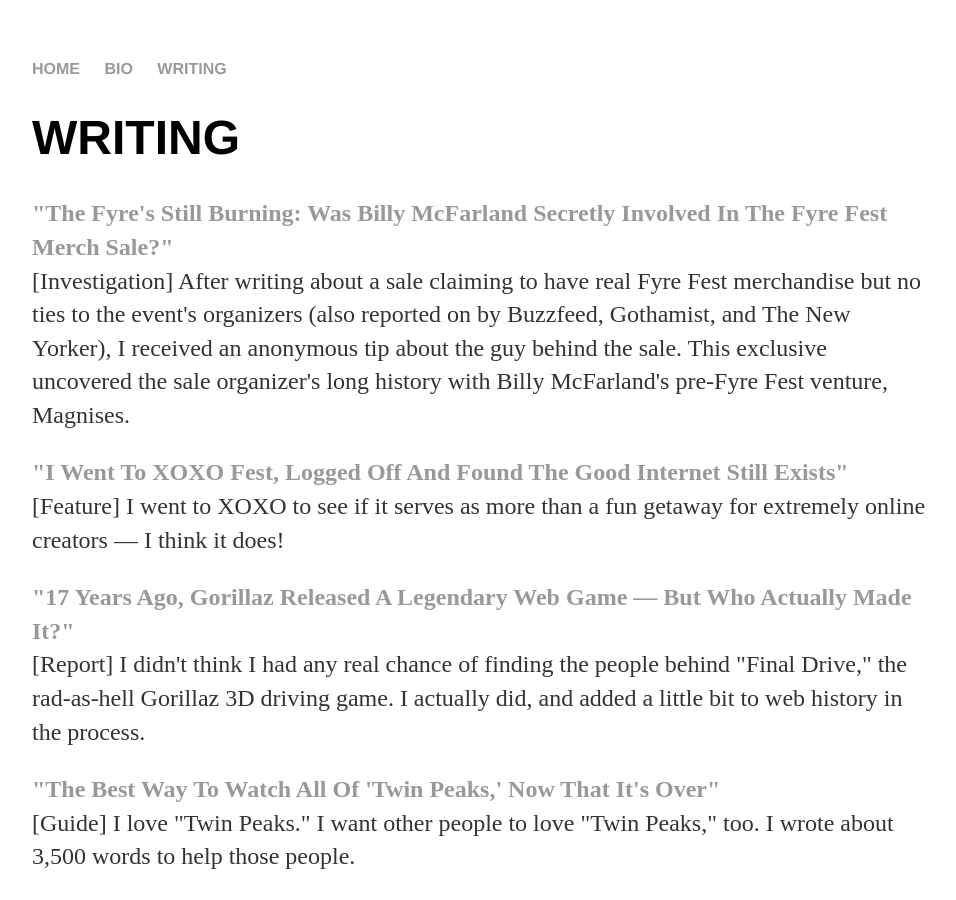
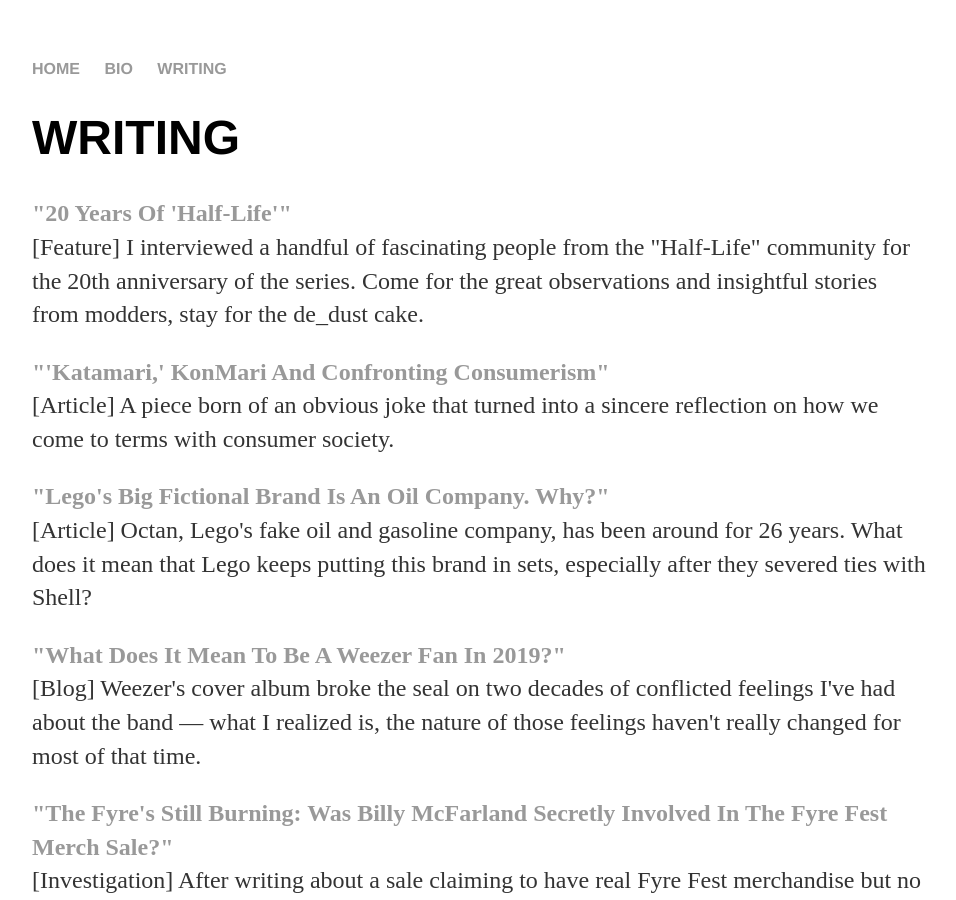
Before and after one commit to mathewolson/mathewolson.github.io, a Jekyll site: the page built from writing.html, in a window 1280 px wide and 900 px high. Shown: the whole window, without its empty margins (160-1116 px from the left). Built offline with Jekyll 4.4.1, drawn with Linux system fonts in a browser that asks for light colours.

Commit message:
Update writing.html

```diff
--- a/writing.html
+++ b/writing.html
@@ -4,6 +4,10 @@
 ---
 <div class="blurb">
 	<h1>WRITING</h1>
+	<p><b><a href="http://digg.com/2018/half-life-20th-anniversary">"20 Years Of 'Half-Life'"</a></b><br>[Feature] I interviewed a handful of fascinating people from the "Half-Life" community for the 20th anniversary of the series. Come for the great observations and insightful stories from modders, stay for the de_dust cake.</p>
+	<p><b><a href="http://digg.com/2019/marie-kondo-konmari-katamari-damacy-consumption">"'Katamari,' KonMari And Confronting Consumerism"</a></b><br>[Article] A piece born of an obvious joke that turned into a sincere reflection on how we come to terms with consumer society.</p>
+	<p><b><a href="http://digg.com/2019/lego-octan-brand-lord-business-shell">"Lego's Big Fictional Brand Is An Oil Company. Why?"</a></b><br>[Article] Octan, Lego's fake oil and gasoline company, has been around for 26 years. What does it mean that Lego keeps putting this brand in sets, especially after they severed ties with Shell?</p>
+	<p><b><a href="http://digg.com/2019/weezer-teal-album-fandom-covers">"What Does It Mean To Be A Weezer Fan In 2019?"</a></b><br>[Blog] Weezer's cover album broke the seal on two decades of conflicted feelings I've had about the band — what I realized is, the nature of those feelings haven't really changed for most of that time.</p>
 	<p><b><a href="http://digg.com/2018/fyre-festival-merch-billy-mcfarland-chris-khan">"The Fyre's Still Burning: Was Billy McFarland Secretly Involved In The Fyre Fest Merch Sale?"</b></a><br>[Investigation] After writing about a sale claiming to have real Fyre Fest merchandise but no ties to the event's organizers (also reported on by Buzzfeed, Gothamist, and The New Yorker), I received an anonymous tip about the guy behind the sale. This exclusive uncovered the sale organizer's long history with Billy McFarland's pre-Fyre Fest venture, Magnises.</p>
 	<p><b><a href="http://digg.com/2018/xoxo-festival-2018-internet-community">"I Went To XOXO Fest, Logged Off And Found The Good Internet Still Exists"</a></b><br>[Feature] I went to XOXO to see if it serves as more than a fun getaway for extremely online creators — I think it does!</p>
 	<p><b><a href="http://digg.com/2018/gorillaz-final-drive-geep-game-history">"17 Years Ago, Gorillaz Released A Legendary Web Game — But Who Actually Made It?"</a></b><br>[Report] I didn't think I had any real chance of finding the people behind "Final Drive," the rad-as-hell Gorillaz 3D driving game. I actually did, and added a little bit to web history in the process.</p>
```
